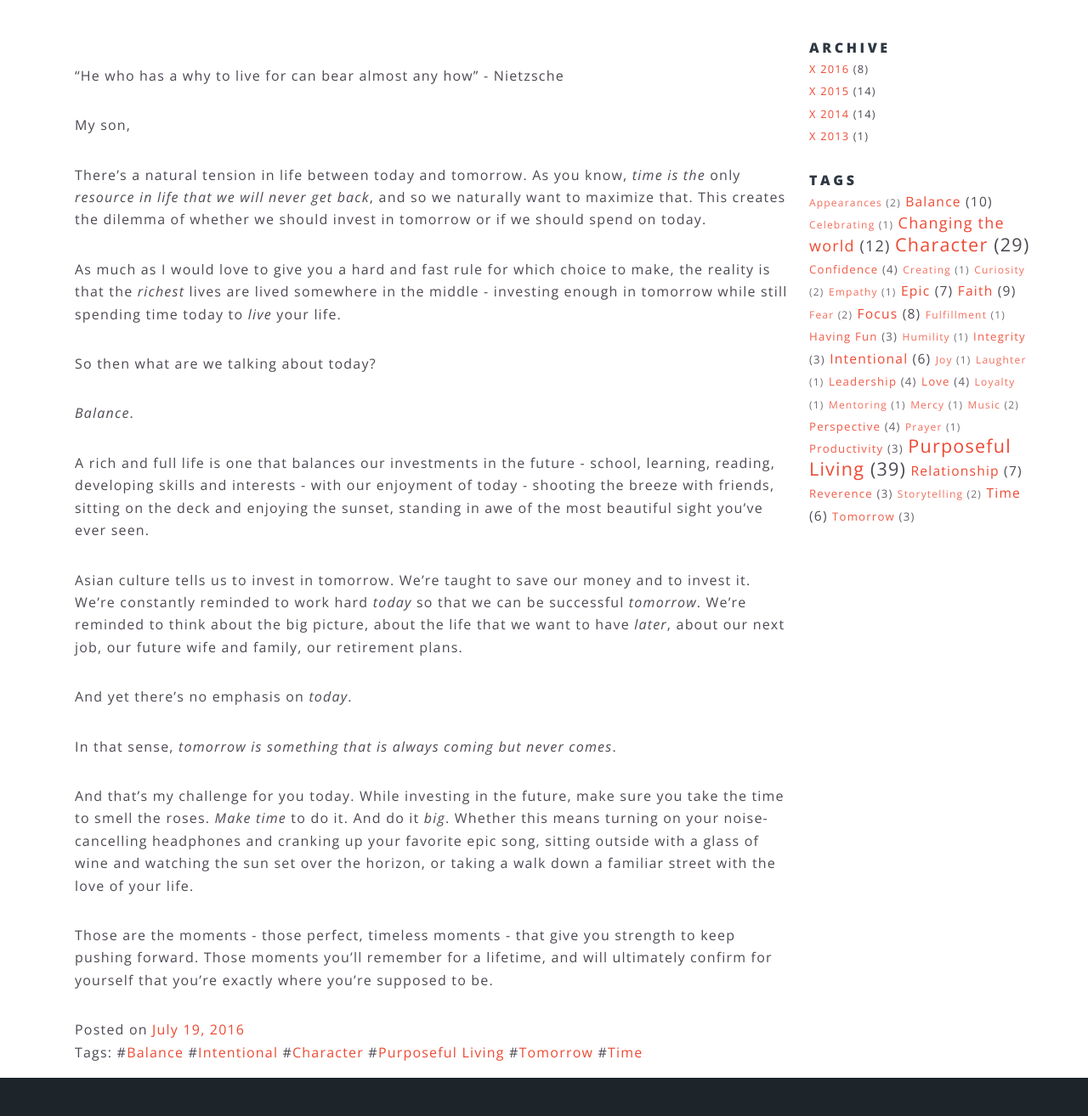
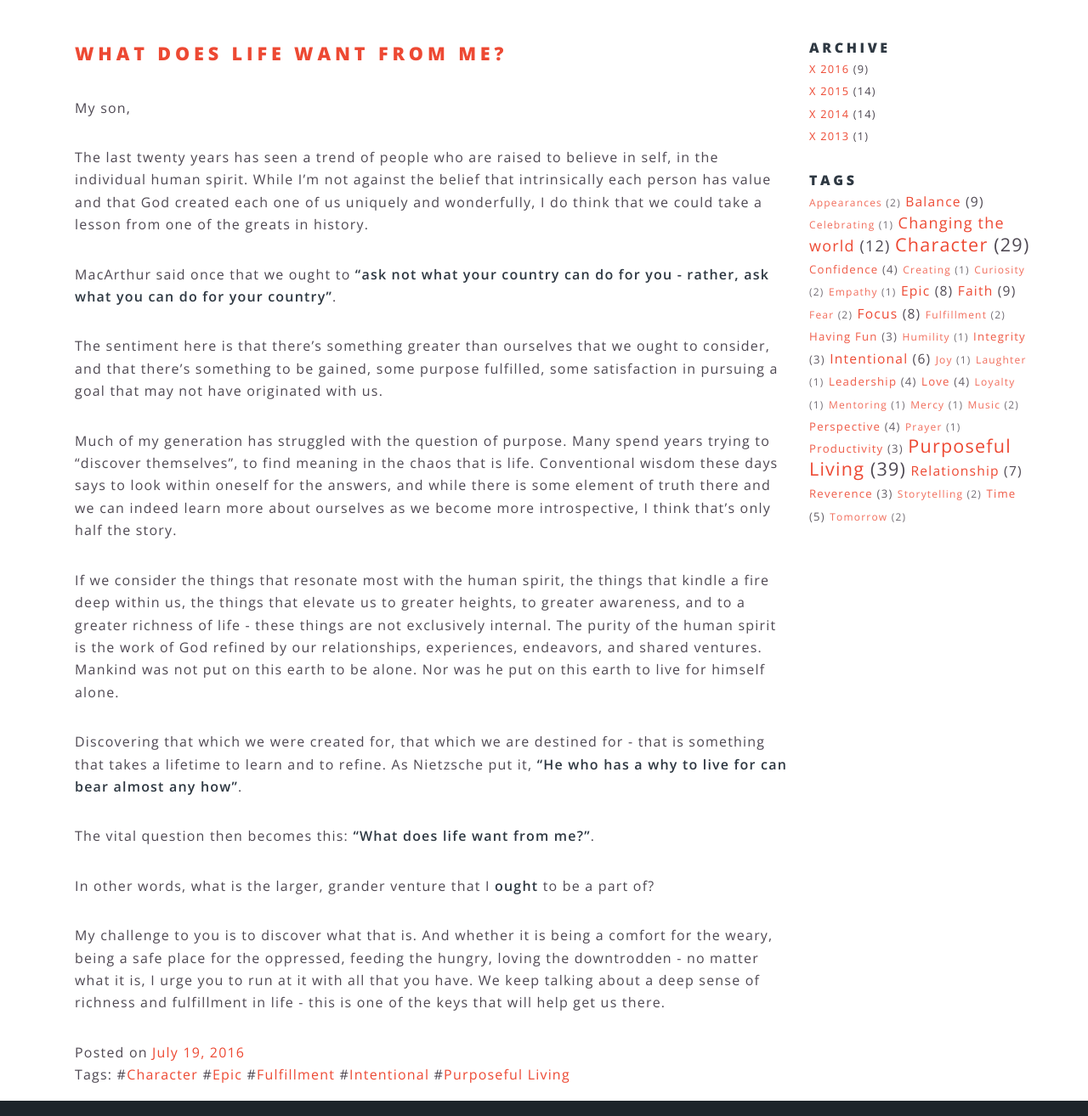
Before and after one commit to samng96/samng.me, a Jekyll site: the page built from letters-to-my-son/_posts/2016-09-01-what-does-life-want-from-me.markdown, in a window 1280 px wide and 1400 px high, scrolled down 338 px, cut to the strip 86-1400 px from the top of the window. Shown: the whole strip at 85% size. Built offline with Jekyll 4.4.1, drawn with Linux system fonts in a browser that asks for light colours.

Commit message:
Post: what does life want from me?
Need to confirm the quote "ask not what your country can do for you".

```diff
--- a/letters-to-my-son/_posts/2016-09-01-what-does-life-want-from-me.markdown
+++ b/letters-to-my-son/_posts/2016-09-01-what-does-life-want-from-me.markdown
@@ -1,37 +1,32 @@
 ---
 layout: letter
-title: ""
+title: "What does life want from me?"
 date: 2016-07-19 12:39:40 -0800
 tags:
-- Balance
+- Character
+- Epic
+- Fulfillment
 - Intentional
-- Character
 - Purposeful Living
-- Tomorrow
-- Time
 ---
 
 
-"He who has a why to live for can bear almost any how" - Nietzsche
-
 My son,
 
-There's a natural tension in life between today and tomorrow. As you know, *time is the* only *resource in life that we will never get back*, and so we naturally want to maximize that. This creates the dilemma of whether we should invest in tomorrow or if we should spend on today.
+The last twenty years has seen a trend of people who are raised to believe in self, in the individual human spirit. While I'm not against the belief that intrinsically each person has value and that God created each one of us uniquely and wonderfully, I do think that we could take a lesson from one of the greats in history.
 
-As much as I would love to give you a hard and fast rule for which choice to make, the reality is that the *richest* lives are lived somewhere in the middle - investing enough in tomorrow while still spending time today to *live* your life.
+MacArthur said once that we ought to **"ask not what your country can do for you - rather, ask what you can do for your country"**.
 
-So then what are we talking about today?
+The sentiment here is that there's something greater than ourselves that we ought to consider, and that there's something to be gained, some purpose fulfilled, some satisfaction in pursuing a goal that may not have originated with us.
 
-*Balance*.
+Much of my generation has struggled with the question of purpose. Many spend years trying to "discover themselves", to find meaning in the chaos that is life. Conventional wisdom these days says to look within oneself for the answers, and while there is some element of truth there and we can indeed learn more about ourselves as we become more introspective, I think that's only half the story.
 
-A rich and full life is one that balances our investments in the future - school, learning, reading, developing skills and interests - with our enjoyment of today - shooting the breeze with friends, sitting on the deck and enjoying the sunset, standing in awe of the most beautiful sight you've ever seen.
+If we consider the things that resonate most with the human spirit, the things that kindle a fire deep within us, the things that elevate us to greater heights, to greater awareness, and to a greater richness of life - these things are not exclusively internal. The purity of the human spirit is the work of God refined by our relationships, experiences, endeavors, and shared ventures. Mankind was not put on this earth to be alone. Nor was he put on this earth to live for himself alone.
 
-Asian culture tells us to invest in tomorrow. We're taught to save our money and to invest it. We're constantly reminded to work hard *today* so that we can be successful *tomorrow*. We're reminded to think about the big picture, about the life that we want to have *later*, about our next job, our future wife and family, our retirement plans.
+Discovering that which we were created for, that which we are destined for - that is something that takes a lifetime to learn and to refine. As Nietzsche put it, **"He who has a why to live for can bear almost any how"**.
 
-And yet there's no emphasis on *today*.
+The vital question then becomes this: **"What does life want from me?"**.
 
-In that sense, *tomorrow is something that is always coming but never comes*.
+In other words, what is the larger, grander venture that I **ought** to be a part of?
 
-And that's my challenge for you today. While investing in the future, make sure you take the time to smell the roses. *Make time* to do it. And do it *big*. Whether this means turning on your noise-cancelling headphones and cranking up your favorite epic song, sitting outside with a glass of wine and watching the sun set over the horizon, or taking a walk down a familiar street with the love of your life.
-
-Those are the moments - those perfect, timeless moments - that give you strength to keep pushing forward. Those moments you'll remember for a lifetime, and will ultimately confirm for yourself that you're exactly where you're supposed to be.
+My challenge to you is to discover what that is. And whether it is being a comfort for the weary, being a safe place for the oppressed, feeding the hungry, loving the downtrodden - no matter what it is, I urge you to run at it with all that you have. We keep talking about a deep sense of richness and fulfillment in life - this is one of the keys that will help get us there.
```
